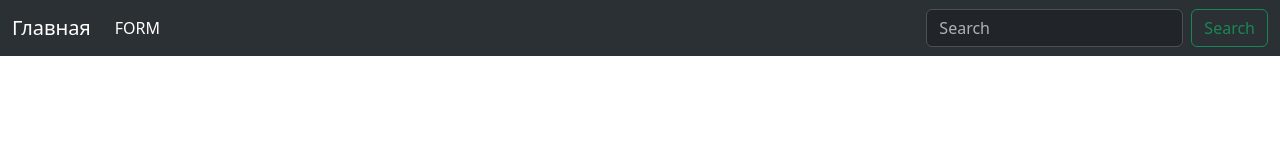
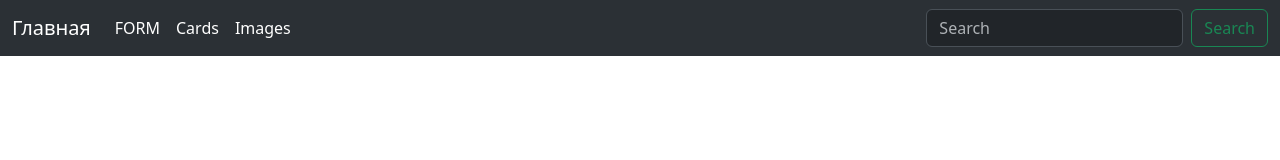
Before and after one commit to andeyivanov3553-wq/WEB-SITE, a plain HTML site: page index.html in a window 1280 px wide. Drawn offline with nearby package versions, Linux system fonts and the light colour scheme.

Commit message:
Update index.html

```diff
--- a/index.html
+++ b/index.html
@@ -19,8 +19,15 @@
         <li class="nav-item">
           <a class="nav-link active" aria-current="page" href="form.html">FORM</a>
         </li>
+       <li class="nav-item">
+          <a class="nav-link active" aria-current="page" href="cads.html">Cards</a>
+        </li>
+        <li class="nav-item">
+          <a class="nav-link active" aria-current="page" href="images.html">Images</a>
+        </li>
 
       </ul>
+
       <form class="d-flex" role="search">
         <input class="form-control me-2" type="search" placeholder="Search" aria-label="Search"/>
         <button class="btn btn-outline-success" type="submit">Search</button>
```
